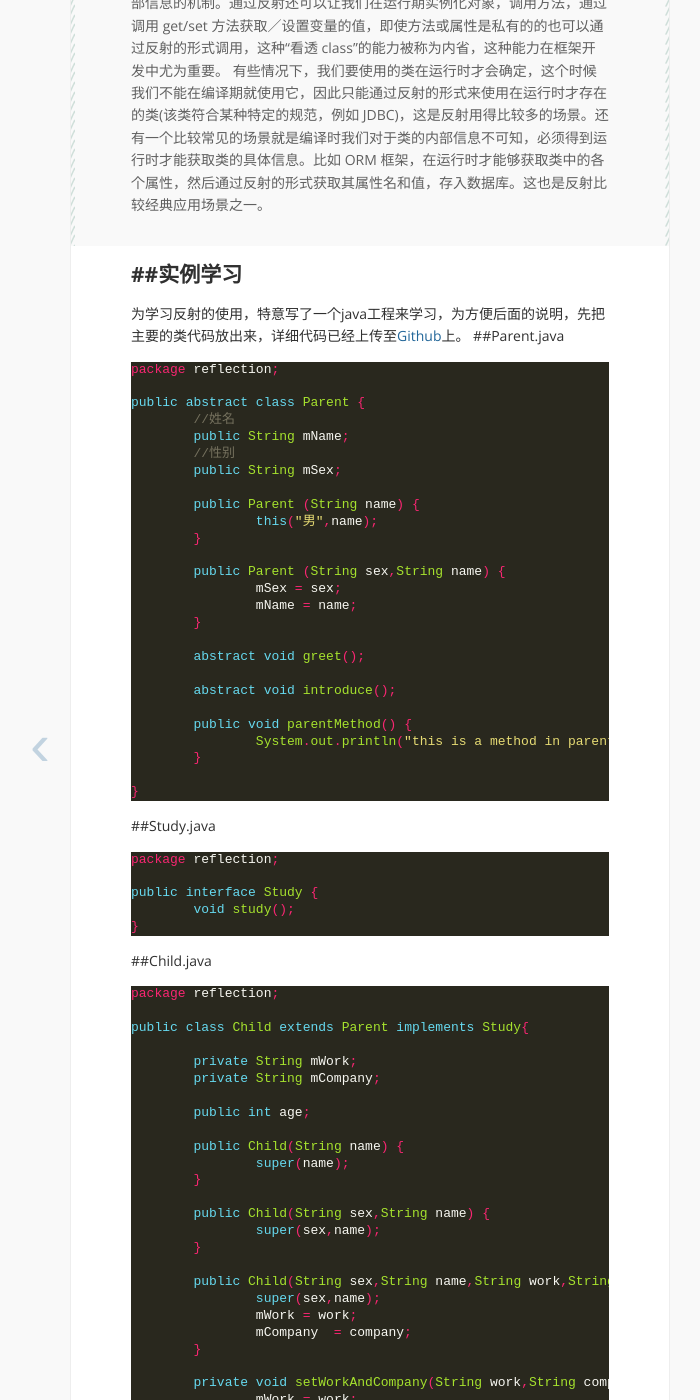
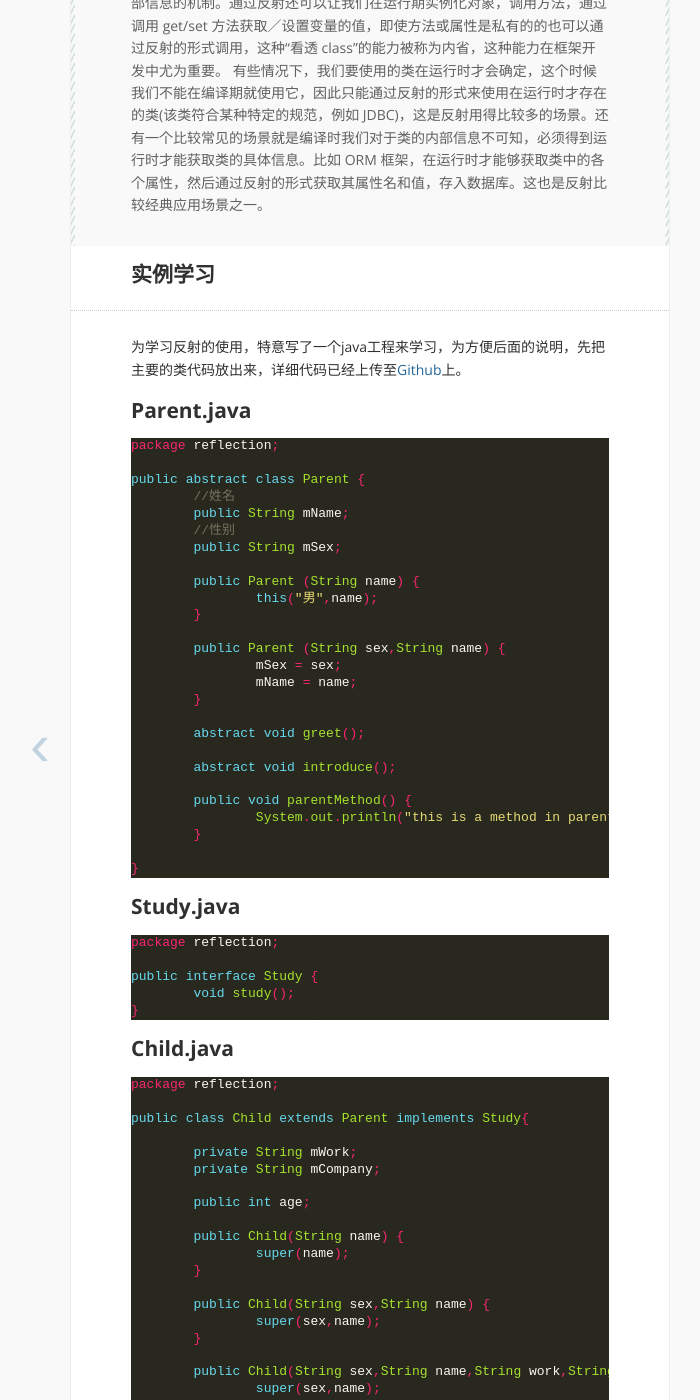
Before and after one commit to rantianhua/rantianhua.github.io, a Jekyll site: the page built from _posts/2016-02-14-javareflection.md, in a window 1280 px wide and 1400 px high, scrolled down 558 px. Shown: the whole window, without its empty margins (270-970 px from the left). Built offline with Jekyll 4.4.1, drawn with Linux system fonts in a browser that asks for light colours; comment, search, counter and statistics services are not loaded; some of the changed text lies outside the part shown.

Commit message:
修改reflection.md的markdown语法

````diff
--- a/_posts/2016-02-14-javareflection.md
+++ b/_posts/2016-02-14-javareflection.md
@@ -8,12 +8,13 @@ date: 2016-02-14 20:19:23
 ---
 >Java 反射是可以让我们在运行时获取类的函数、属性、父类、接口等 Class 内部信息的机制。通过反射还可以让我们在运行期实例化对象，调用方法，通过调用 get/set 方法获取／设置变量的值，即使方法或属性是私有的的也可以通过反射的形式调用，这种“看透 class”的能力被称为内省，这种能力在框架开发中尤为重要。 有些情况下，我们要使用的类在运行时才会确定，这个时候我们不能在编译期就使用它，因此只能通过反射的形式来使用在运行时才存在的类(该类符合某种特定的规范，例如 JDBC)，这是反射用得比较多的场景。还有一个比较常见的场景就是编译时我们对于类的内部信息不可知，必须得到运行时才能获取类的具体信息。比如 ORM 框架，在运行时才能够获取类中的各个属性，然后通过反射的形式获取其属性名和值，存入数据库。这也是反射比较经典应用场景之一。
 
-##实例学习
+## 实例学习
 ---
 为学习反射的使用，特意写了一个java工程来学习，为方便后面的说明，先把主要的类代码放出来，详细代码已经上传至[Github](https://github.com/rantianhua/JavaStudy)上。
-##Parent.java
 
-```java
+## Parent.java
+
+~~~java
 package reflection;
 
 public abstract class Parent {
@@ -40,21 +41,21 @@ public abstract class Parent {
 	}
 
 }
-```
+~~~
 
-##Study.java
+## Study.java
 
-```java
+~~~java
 package reflection;
 
 public interface Study {
 	void study();
 }
-```
+~~~
 
-##Child.java
+## Child.java
 
-```java
+~~~java
 package reflection;
 
 public class Child extends Parent implements Study{
@@ -100,17 +101,14 @@ public class Child extends Parent implements Study{
 		// TODO Auto-generated method stub
 		System.out.println("My name is " + mName);
 	}
+}
+~~~
 
-
-
-}
-```
-
-##获取Class对象
+## 获取Class对象
 ---
 若想检查一个类的信息，必修先获取这个类的Class对象。如果已经知道该类的类名，则可以通过`类名.class`方式获取；如果在编译期不知道目标类型，但是知道该类的完整路径，则可以通过`Class.forName("完整的类路径")`来获得；如果已经有了该类的一个实例**instance**，则可以用`instance.getClass()`方式获得该类的Class对象，具体如下所示：
 
-```java
+~~~java
     /**
 	 * 获取class对象
 	 */
@@ -133,13 +131,13 @@ public class Child extends Parent implements Study{
 		System.out.println("==============getClassObject end==============\n" );
 		return childClass;
 	}
-```
+~~~
 
-##通过Class对象获取一个该类的实例
+## 通过Class对象获取一个该类的实例
 ---
 要想获取该类的属性或者调用该类的方法，必须要有该类的一个实例（对象）。此过程要通过先前获得的Class对象得到该类的构造器对象，然后通过构造器对象来实例化一个该类的实例：
 
-```java
+~~~java
     /**
 	 * 通过class对象构造目标类型的对象
 	 * @param mClass
@@ -161,13 +159,13 @@ public class Child extends Parent implements Study{
 		System.out.println("==============getClassInstance end==============\n" );
 		return ob;
 	}
-```
+~~~
 
-##获取当前类中定义的方法
+## 获取当前类中定义的方法
 ---
 Class对象的getDeclaredMethods()函数能获取当前类中所有的方法，与方法的可见性无关。而getDeclaredMethods(String name,Class<?>... parameterTypes)方法用来获取当前类中指定的方法，也与可见性无关。示例如下：
 
-```java
+~~~java
     /**
 	 * 通过反射获取指定对象中的方法
 	 * @param child
@@ -192,13 +190,13 @@ Class对象的getDeclaredMethods()函数能获取当前类中所有的方法，
 		}
 		System.out.println("==============getDeclaredMethods end==============\n" );
 	}
-```
+~~~
 
-##获取当前类以及父类中的所有public方法
+## 获取当前类以及父类中的所有public方法
 ---
 对应于getDeclaredMethods方法，还有一个类似的getMethods()方法，不同之处在于后者获取的是public型方法，而且包括父类中的方法。同样的，getDeclaredMethod(String name,Class<?>... parameterTypes)方法获取当前类或者父类中指定的方法。示例如下：
 
-```java
+~~~java
     /**
 	 * 获取当前类以及父类中的所有public方法
 	 * @param child
@@ -224,13 +222,13 @@ Class对象的getDeclaredMethods()函数能获取当前类中所有的方法，
 		}
 		System.out.println("==============getMethods end==============\n" );
 	}
-```
+~~~
 
-##获取当前类中定义的属性
+## 获取当前类中定义的属性
 ---
 当前类中的属性可以通过getDeclaredFields()方法获取，若要获取当前类中指定的属性，通过getDeclaredField(String name)方法。这两种方法获取的属性都是与可见性无关的。
 
-```java
+~~~java
     /**
 	 * 获取当前类中定义的属性
 	 * @param child
@@ -255,13 +253,13 @@ Class对象的getDeclaredMethods()函数能获取当前类中所有的方法，
 		}
 		System.out.println("==============getCurrentClassFields end==============\n" );
 	}
-```
+~~~
 
-##获取当前类和父类中的公共属性
+## 获取当前类和父类中的公共属性
 ---
 getFields()方法获取的是当前类以及父类中的所有公共属性。getField(String name)方法的意义同上，不再赘述。
 
-```java
+~~~java
     /**
 	 * 获取当前类和父类中所有的公有属性
 	 * @param child
@@ -286,13 +284,13 @@ getFields()方法获取的是当前类以及父类中的所有公共属性。get
 		}
 		System.out.println("==============getAllClassFields end==============\n" );
 	}
-```
+~~~
 
 ##获取当前类的父类
 ---
 Class对象的getSuperClass()方法可以获得当前类的父类的Class对象：
 
-```java
+~~~java
 /**
 	 * 获取父类
 	 * @param child
@@ -306,13 +304,13 @@ Class对象的getSuperClass()方法可以获得当前类的父类的Class对象
 		}
 		System.out.println("==============getParentClass end==============\n" );
 	}
-```
+~~~
 
 ##获取当前类的接口
 ---
 类似与getSuperClass()方法，getInterfaces()方法可以获得当前类实现的接口对象的Class对象：
 
-```java
+~~~java
     /**
 	 * 获取当前类的接口
 	 * @param child
@@ -325,4 +323,4 @@ Class对象的getSuperClass()方法可以获得当前类的父类的Class对象
 		}
 		System.out.println("==============getInterface end==============\n" );
 	}
-```
+~~~
````
